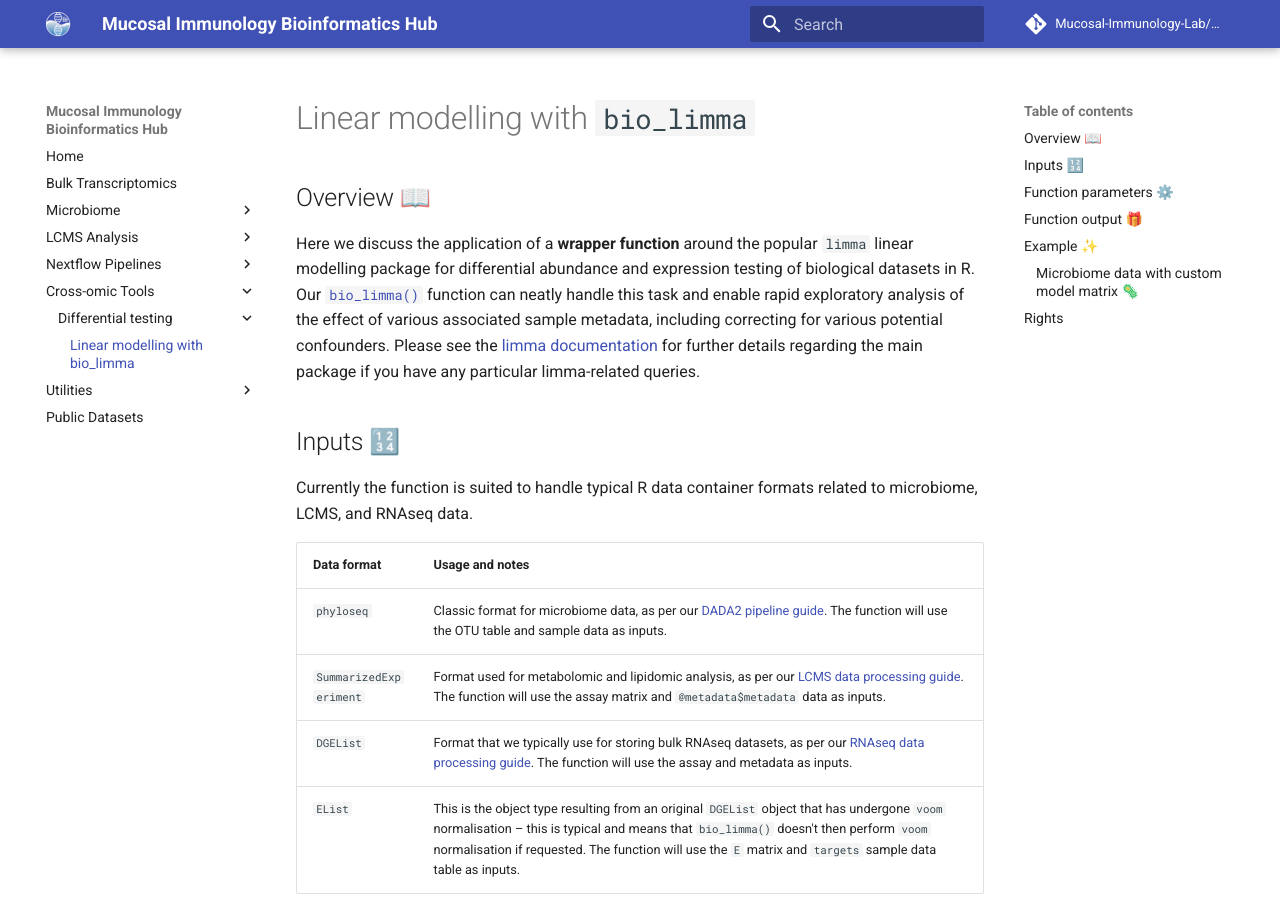
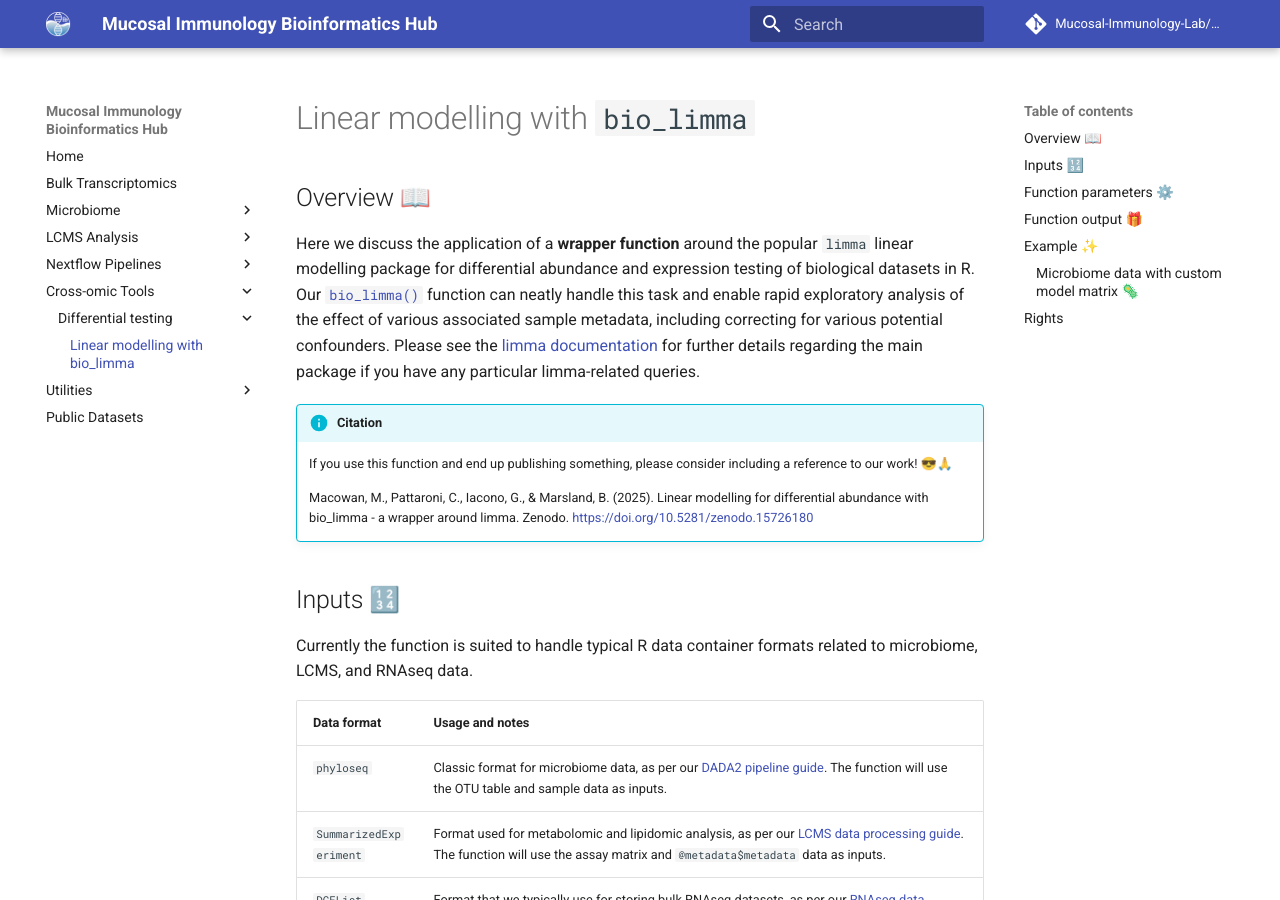
Before and after one commit to mucosal-immunology-lab/bioinformatics-hub, an MkDocs documentation site: the page built from docs/CrossOmicTools/DifferentialTesting/bio_limma.md, in a window 1280 px wide and 900 px high. Built offline with MkDocs 1.6.1 and Material for MkDocs 9.7.7, drawn with Linux system fonts in a browser that asks for light colours.

Commit message:
Added Zenodo citation to bio_limma.md

```diff
--- a/docs/CrossOmicTools/DifferentialTesting/bio_limma.md
+++ b/docs/CrossOmicTools/DifferentialTesting/bio_limma.md
@@ -5,6 +5,12 @@
 Here we discuss the application of a **wrapper function** around the popular `limma` linear modelling package for differential abundance and expression testing of biological datasets in R.
 Our [`bio_limma()`](../../assets/CrossOmicTools/DifferentialTesting/bio_limma.R) function can neatly handle this task and enable rapid exploratory analysis of the effect of various associated sample metadata, including correcting for various potential confounders.
 Please see the [limma documentation](https://bioconductor.org/packages/release/bioc/html/limma.html) for further details regarding the main package if you have any particular limma-related queries.
+
+!!! info "Citation"
+
+    If you use this function and end up publishing something, please consider including a reference to our work! 😎🙏
+
+    Macowan, M., Pattaroni, C., Iacono, G., & Marsland, B. (2025). Linear modelling for differential abundance with bio_limma - a wrapper around limma. Zenodo. [https://doi.org/10.5281/zenodo.15726180](https://zenodo.org/records/15726180)
 
 ## Inputs 🔢
 
```
